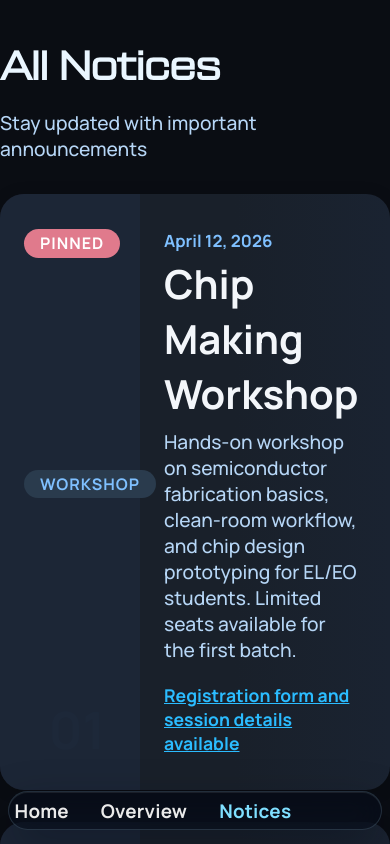
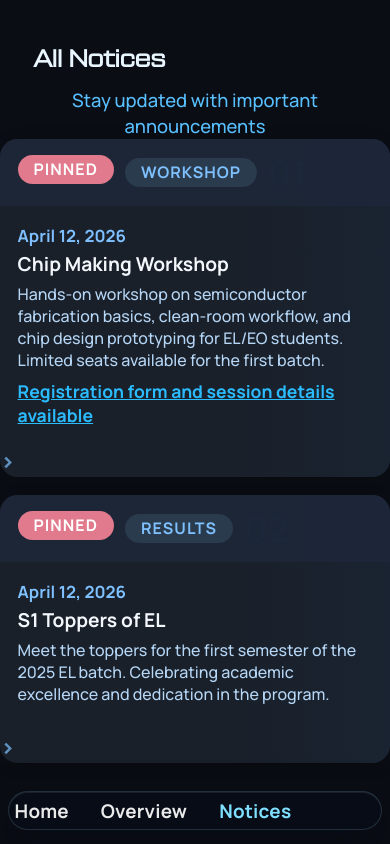
Before and after one commit to rohankishore/elweb, a React (Vite) app: page /notices in a window 390 px wide. Shown: the top 844 px of the page. Built offline with nearby package versions, Linux system fonts and the light colour scheme.

Commit message:
notice page mob optim

```diff
--- a/src/App.css
+++ b/src/App.css
@@ -1,3 +1,151 @@
+/* Notices Page Styles */
+.notices-page {
+  padding: 3rem 0;
+  min-height: 60vh;
+}
+.notices-title {
+  color: #eaf6ff;
+  font-size: 2.5rem;
+  font-weight: 800;
+  margin-bottom: 1.5rem;
+  text-align: center;
+}
+.notices-subtitle {
+  color: #b6d6f6;
+  font-size: 1.2rem;
+  margin-bottom: 2rem;
+  text-align: center;
+}
+.notices-list {
+  max-width: 700px;
+  margin: 0 auto;
+  display: flex;
+  flex-direction: column;
+  gap: 2rem;
+}
+.notice-card-full {
+  display: flex;
+  background: linear-gradient(90deg, #19202a 60%, #1a2331 100%);
+  border-radius: 1.5rem;
+  box-shadow: 0 2px 16px 0 rgba(0,0,0,0.15);
+  overflow: hidden;
+  align-items: stretch;
+  min-width: 0;
+}
+.notice-card-full__side {
+  background: rgba(30,40,60,0.7);
+  padding: 2.2rem 1.2rem 2.2rem 1.1rem;
+  display: flex;
+  flex-direction: column;
+  align-items: flex-start;
+  min-width: 110px;
+  justify-content: space-between;
+  gap: 1.2rem;
+}
+.notice-card-full__pinned {
+  background: #e07a8c;
+  color: #fff;
+  border-radius: 1em;
+  font-weight: 600;
+  font-size: 1em;
+  padding: 0.2em 1em;
+  margin-bottom: 6px;
+  letter-spacing: 1px;
+}
+.notice-card-full__type {
+  background: #2a3b4d;
+  color: #7fc0ff;
+  border-radius: 1em;
+  font-weight: 600;
+  font-size: 1em;
+  padding: 0.2em 1em;
+  letter-spacing: 1px;
+}
+.notice-card-full__idx {
+  color: #22334a;
+  font-size: 2.2rem;
+  font-weight: 700;
+  opacity: 0.18;
+  align-self: flex-end;
+  line-height: 1;
+}
+.notice-card-full__main {
+  flex: 1;
+  padding: 2.2rem 2.2rem 2.2rem 1.5rem;
+  display: flex;
+  flex-direction: column;
+  justify-content: center;
+  min-width: 0;
+}
+.notice-card-full__date {
+  color: #7fc0ff;
+  font-weight: 600;
+  font-size: 1.05em;
+  margin-bottom: 4px;
+}
+.notice-card-full__title {
+  font-weight: 800;
+  font-size: 2.1rem;
+  color: #f3f6fa;
+  margin-bottom: 8px;
+  word-break: break-word;
+}
+.notice-card-full__desc {
+  color: #b6d6f6;
+  font-size: 1.1rem;
+  margin-bottom: 12px;
+}
+.notice-card-full__link a {
+  color: #2bbcff;
+  font-weight: 600;
+  font-size: 1.1em;
+  text-decoration: underline;
+}
+.notice-card-full__arrow {
+  display: flex;
+  align-items: center;
+  padding-right: 2.2rem;
+  color: #7fc0ff;
+  font-size: 2.2rem;
+  font-weight: 700;
+  opacity: 0.7;
+}
+@media (max-width: 700px) {
+  .notices-title {
+    font-size: 1.5rem;
+    margin-bottom: 1rem;
+  }
+  .notices-list {
+    gap: 1.1rem;
+  }
+  .notice-card-full {
+    flex-direction: column;
+    border-radius: 1.1rem;
+  }
+  .notice-card-full__side {
+    flex-direction: row;
+    align-items: center;
+    min-width: 0;
+    padding: 1rem 1.1rem 1rem 1.1rem;
+    gap: 0.7rem;
+    justify-content: flex-start;
+  }
+  .notice-card-full__main {
+    padding: 1.1rem 1.1rem 1.1rem 1.1rem;
+  }
+  .notice-card-full__title {
+    font-size: 1.2rem;
+    margin-bottom: 6px;
+  }
+  .notice-card-full__desc {
+    font-size: 1rem;
+    margin-bottom: 8px;
+  }
+  .notice-card-full__arrow {
+    padding-right: 1.1rem;
+    font-size: 1.5rem;
+  }
+}
 /* --- Program Overview Section Enhancements. This was AI gen-- */
 .program-overview-section {
   width: 100%;
--- a/src/component/NoticesPage.jsx
+++ b/src/component/NoticesPage.jsx
@@ -21,44 +21,27 @@ const notices = [
 
 export default function NoticesPage() {
   return (
-    <div className="notices-page" style={{padding: '3rem 0', minHeight: '60vh'}}>
-      <h1 style={{color: '#eaf6ff', fontSize: '2.5rem', fontWeight: 800, marginBottom: '1.5rem'}}>All Notices</h1>
-      <div style={{color: '#b6d6f6', fontSize: '1.2rem', marginBottom: '2rem'}}>Stay updated with important announcements</div>
-      {notices.map((notice, idx) => (
-        <div key={idx} style={{
-          display: 'flex',
-          background: 'linear-gradient(90deg, #19202a 60%, #1a2331 100%)',
-          borderRadius: '1.5rem',
-          marginBottom: '2rem',
-          boxShadow: '0 2px 16px 0 rgba(0,0,0,0.15)',
-          overflow: 'hidden',
-          alignItems: 'stretch'
-        }}>
-          <div style={{
-            background: 'rgba(30,40,60,0.7)',
-            padding: '2.2rem 2.2rem 2.2rem 1.5rem',
-            display: 'flex',
-            flexDirection: 'column',
-            alignItems: 'flex-start',
-            minWidth: 140,
-            justifyContent: 'space-between',
-            gap: '1.2rem'
-          }}>
-            {notice.pinned && <span style={{background:'#e07a8c', color:'#fff', borderRadius:'1em', fontWeight:600, fontSize:'1em', padding:'0.2em 1em', marginBottom:6, letterSpacing:1}}>PINNED</span>}
-            <span style={{background:'#2a3b4d', color:'#7fc0ff', borderRadius:'1em', fontWeight:600, fontSize:'1em', padding:'0.2em 1em', letterSpacing:1}}>{notice.type}</span>
-            <span style={{color:'#22334a', fontSize:'3.2rem', fontWeight:700, opacity:0.18, alignSelf:'flex-end', lineHeight:1}}>{(idx+1).toString().padStart(2,'0')}</span>
+    <div className="notices-page">
+      <h1 className="notices-title">All Notices</h1>
+      <div className="notices-subtitle">Stay updated with important announcements</div>
+      <div className="notices-list">
+        {notices.map((notice, idx) => (
+          <div className="notice-card-full" key={idx}>
+            <div className="notice-card-full__side">
+              {notice.pinned && <span className="notice-card-full__pinned">PINNED</span>}
+              <span className="notice-card-full__type">{notice.type}</span>
+              <span className="notice-card-full__idx">{(idx+1).toString().padStart(2,'0')}</span>
+            </div>
+            <div className="notice-card-full__main">
+              <div className="notice-card-full__date">{notice.date}</div>
+              <div className="notice-card-full__title">{notice.title}</div>
+              <div className="notice-card-full__desc">{notice.desc}</div>
+              {notice.link && <div className="notice-card-full__link"><a href="#">{notice.link}</a></div>}
+            </div>
+            <div className="notice-card-full__arrow">&#8250;</div>
           </div>
-          <div style={{flex:1, padding:'2.2rem 2.2rem 2.2rem 1.5rem', display:'flex', flexDirection:'column', justifyContent:'center'}}>
-            <div style={{color:'#7fc0ff', fontWeight:600, fontSize:'1.05em', marginBottom:4}}>{notice.date}</div>
-            <div style={{fontWeight:800, fontSize:'2.5rem', color:'#f3f6fa', marginBottom:8}}>{notice.title}</div>
-            <div style={{color:'#b6d6f6', fontSize:'1.2rem', marginBottom:12}}>{notice.desc}</div>
-            {notice.link && <div style={{marginTop:8}}><a href="#" style={{color:'#2bbcff', fontWeight:600, fontSize:'1.1em', textDecoration:'underline'}}>{notice.link}</a></div>}
-          </div>
-          <div style={{display:'flex', alignItems:'center', paddingRight:'2.2rem'}}>
-            <span style={{color:'#7fc0ff', fontSize:'2.2rem', fontWeight:700, opacity:0.7}}>&#8250;</span>
-          </div>
-        </div>
-      ))}
+        ))}
+      </div>
     </div>
   );
 }
```
